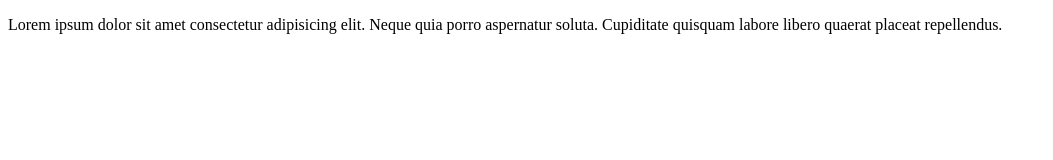
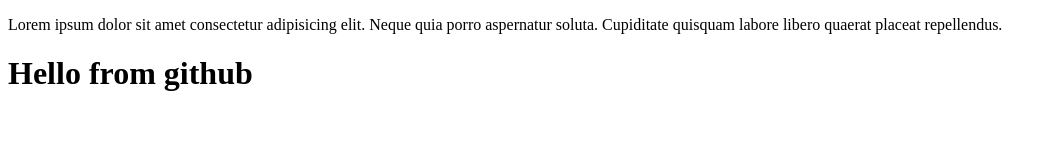
Before and after one commit to Prem3018/Learn_Git, a plain HTML site: page index.html in a window 1280 px wide. Shown: the whole page, without its empty margins (0-1053 px from the left). Drawn offline with Linux system fonts and the light colour scheme.

Commit message:
add heading to index file

```diff
--- a/index.html
+++ b/index.html
@@ -7,5 +7,6 @@
 </head>
 <body>
     <p>Lorem ipsum dolor sit amet consectetur adipisicing elit. Neque quia porro aspernatur soluta. Cupiditate quisquam labore libero quaerat placeat repellendus.</p>
+    <h1>Hello from github</h1>
 </body>
 </html>
```
